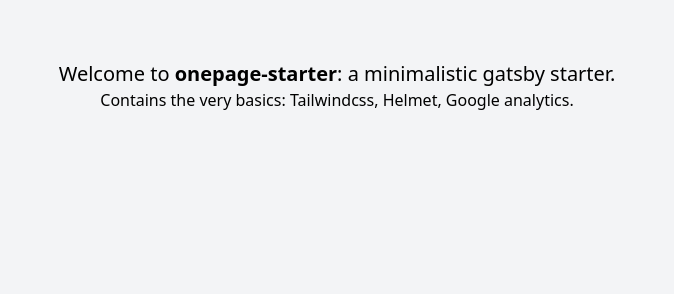
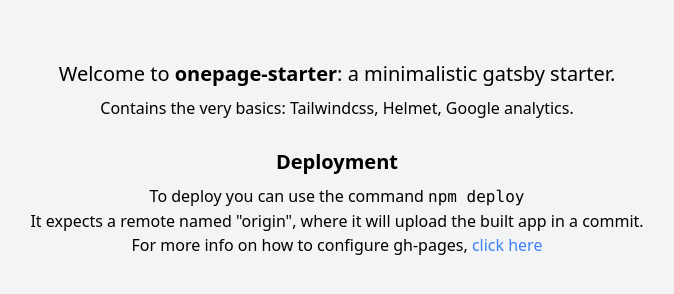
Before and after one commit to ovalb/gatsby-starter, a Gatsby site: page / in a window 1280 px wide. Shown: the whole page, without its empty margins (303-977 px from the left). Built offline with nearby package versions, Linux system fonts and the light colour scheme; Gatsby itself is replaced by a stand-in of ours.

Commit message:
Add deploy script and some basic instructions on index.js

```diff
--- a/gatsby-config.js
+++ b/gatsby-config.js
@@ -23,4 +23,5 @@
       }
     }
   ],
+  pathPrefix: '',
 }
--- a/package.json
+++ b/package.json
@@ -1,7 +1,7 @@
 {
-  "name": "gatsby-starter-hello-world",
+  "name": "gatsby-onepage-starter",
   "private": true,
-  "description": "A simplified bare-bones starter for Gatsby",
+  "description": "A minimalistic starter with tailwind-css",
   "version": "0.1.0",
   "license": "0BSD",
   "scripts": {
@@ -9,6 +9,7 @@
     "develop": "gatsby develop",
     "format": "prettier --write \"**/*.{js,jsx,ts,tsx,json,md}\"",
     "start": "npm run develop",
+    "deploy": "npm build --prefix-paths && gh-pages -d public",
     "serve": "gatsby serve",
     "clean": "gatsby clean",
     "test": "echo \"Write tests! -> https://gatsby.dev/unit-testing\" && exit 1"
@@ -16,6 +17,7 @@
   "dependencies": {
     "gatsby": "^3.0.1",
     "gatsby-plugin-google-gtag": "^3.1.0",
+    "gh-pages": "^3.1.0",
     "react": "^17.0.1",
     "react-dom": "^17.0.1",
     "react-helmet": "^6.1.0"
--- a/src/pages/index.js
+++ b/src/pages/index.js
@@ -4,6 +4,11 @@
 export default function Home() {
   return <Layout>
     <h1 className="pt-10 text-xl">Welcome to <b>onepage-starter</b>: a minimalistic gatsby starter.</h1>
-    <p>Contains the very basics: Tailwindcss, Helmet, Google analytics.</p>
+    <p className="p-2">Contains the very basics: Tailwindcss, Helmet, Google analytics.</p>
+
+    <h1 className="pt-5 font-bold text-xl">Deployment</h1>
+    <p className="p-2">To deploy you can use the command <code>npm deploy</code><br />
+    It expects a remote named "origin", where it will upload the built app in a commit. <br />
+    For more info on how to configure gh-pages, <a className="text-blue-500" href="https://www.npmjs.com/package/gh-pages">click here</a></p>
   </Layout>
 }
```
Also changed, not shown: 1 other file.
